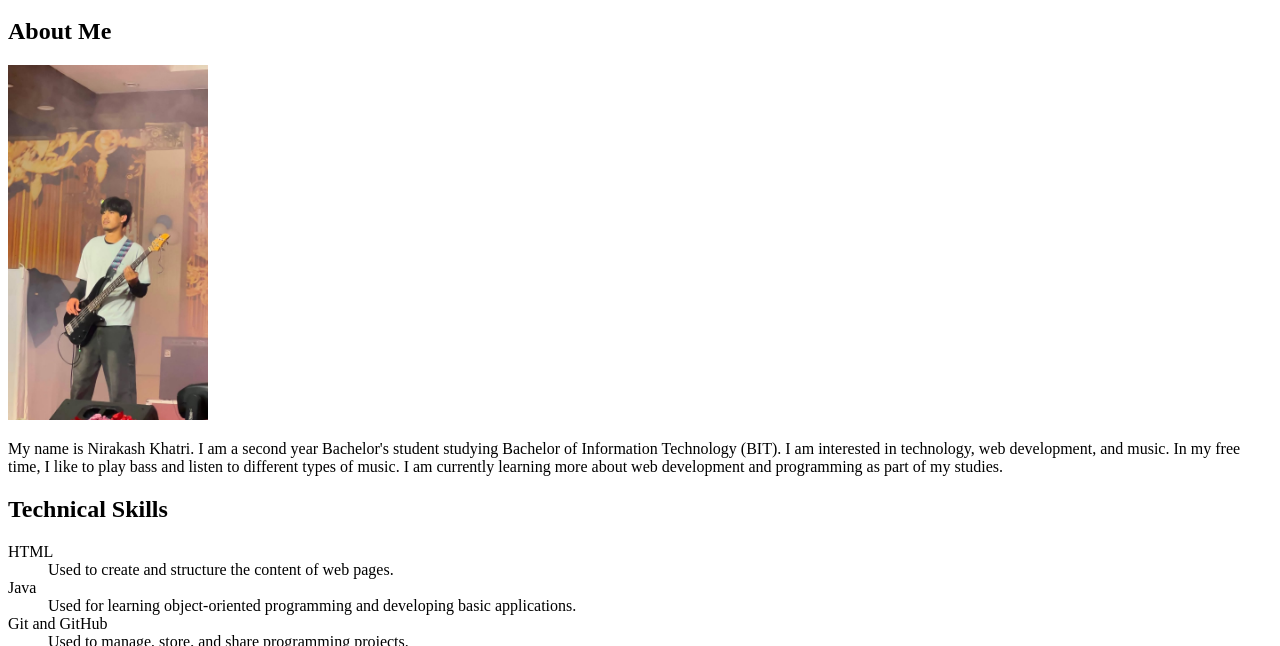
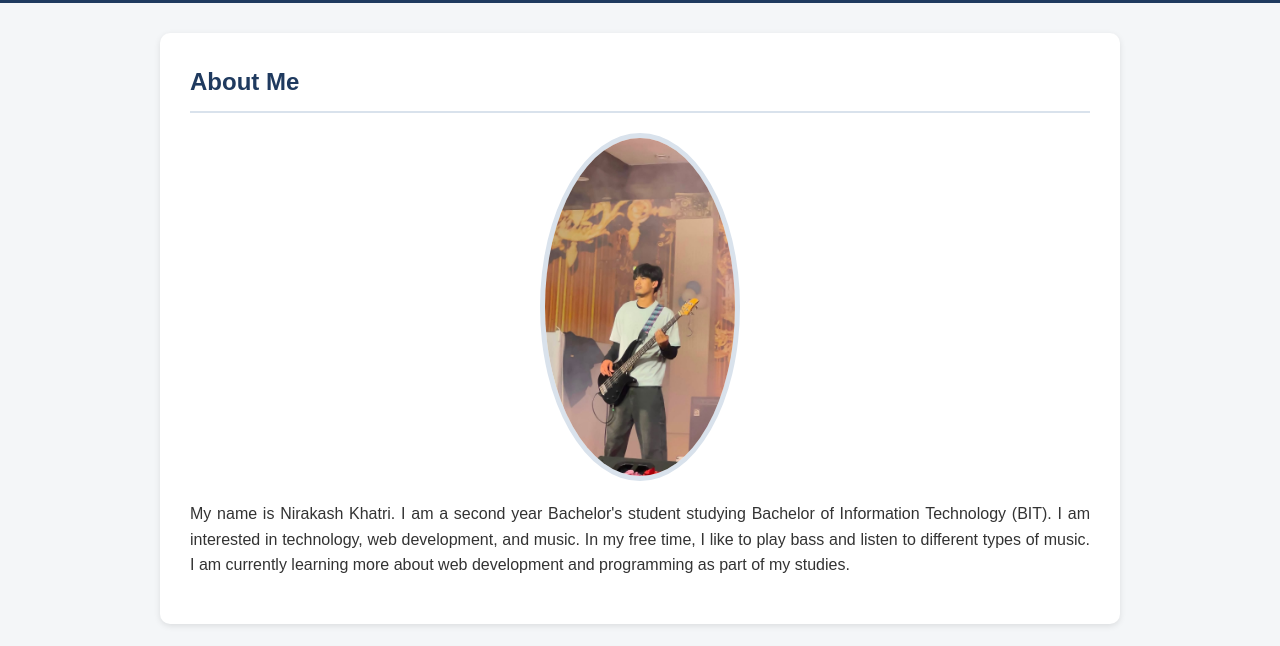
Before and after one commit to nirakash7/Nirakash-portfolio, a plain HTML site: page Index.html in a window 1280 px wide. Shown: the part 154-800 px from the top of the page. Drawn offline with Linux system fonts and the light colour scheme.

Commit message:
Index.html

```diff
--- a/Index.html
+++ b/Index.html
@@ -6,7 +6,7 @@
     <meta name="viewport" content="width=device-width, initial-scale=1.0">
     <title>Nirakash Khatri - Personal Portfolio</title>
 
-    <link rel="stylesheet" href="Wk3.css">
+    <link rel="stylesheet" href="style.css">
 </head>
 
 <body>
```
